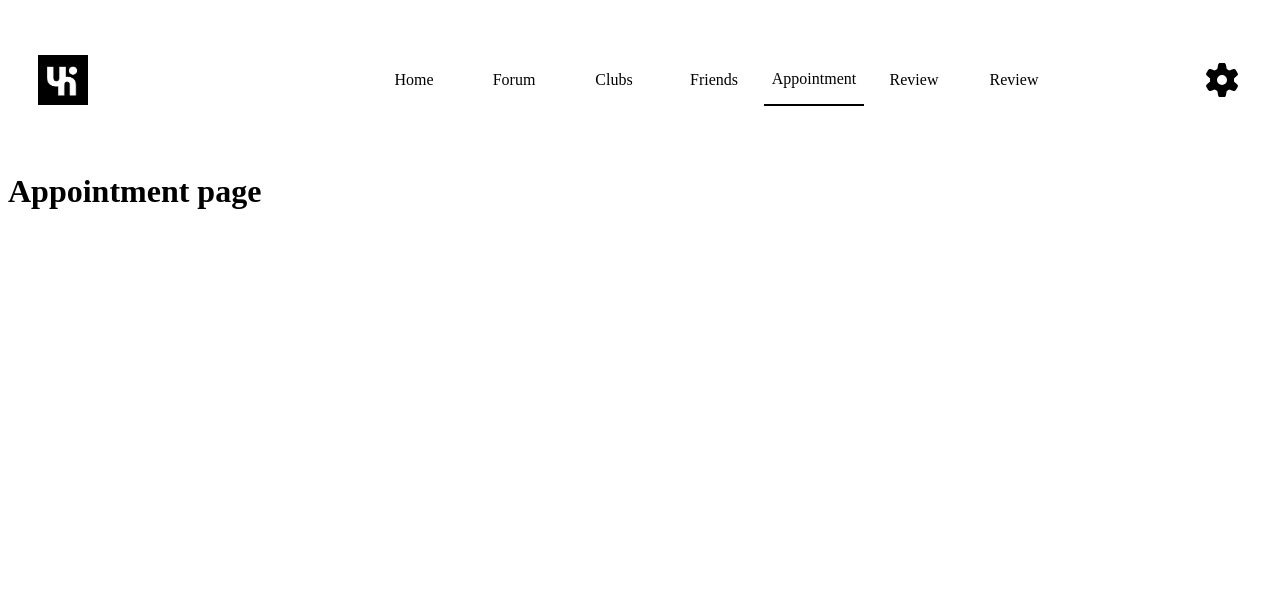
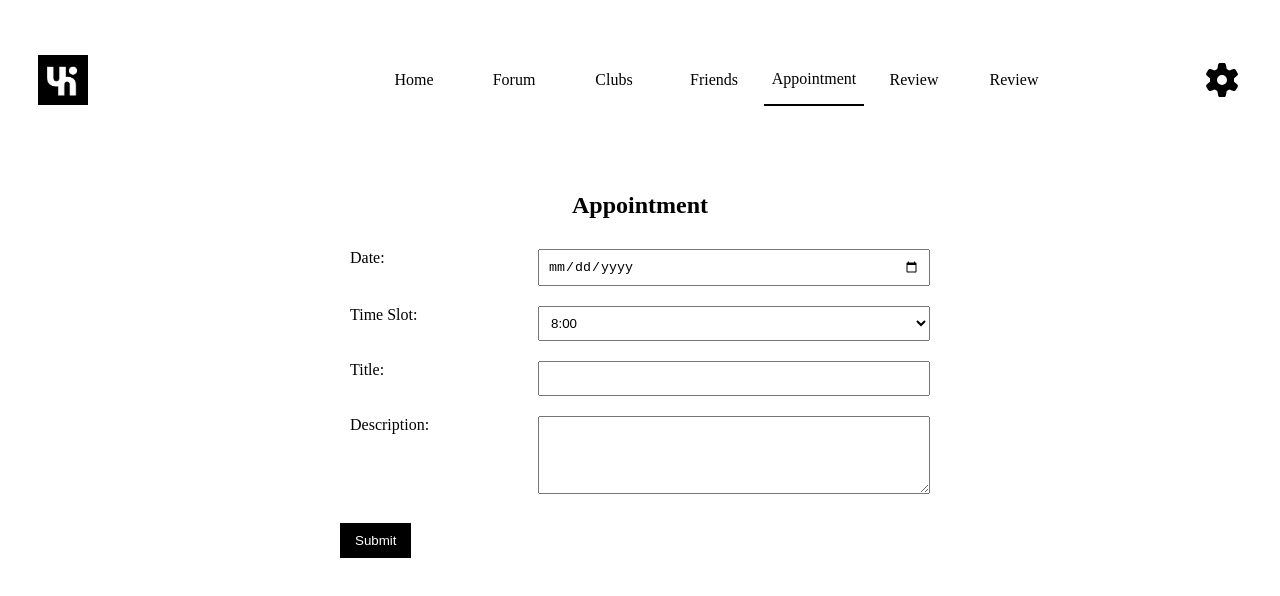
Before and after one commit to Suusana/UniCircle, a React (Vite) app in the folder Frontend/: page /main/appointment in a window 1280 px wide. Shown: the top 596 px of the page. Built offline with nearby package versions, Linux system fonts and the light colour scheme.

Commit message:
Appointment page

```diff
--- a/Frontend/src/components/ClubCard.jsx
+++ b/Frontend/src/components/ClubCard.jsx
@@ -4,7 +4,7 @@ import img from "../assets/example.png"
 import { Link } from "react-router-dom";
 
 const Card = styled.div`
-  width: 280px;
+  width: 18%;
   border-radius: 12px;
   box-shadow: 0 4px 12px rgba(0,0,0,0.1);
   overflow: hidden;
--- a/Frontend/src/pages/Appointment.jsx
+++ b/Frontend/src/pages/Appointment.jsx
@@ -1,8 +1,103 @@
-function Appointment() {
+import React from "react";
+import styled from "styled-components";
+
+const Container = styled.div`
+  padding: 20px;
+  max-width: 600px;
+  margin: 0 auto;
+`;
+
+const Title = styled.h2`
+  text-align: center;
+  margin-bottom: 20px;
+`;
+
+const Table = styled.table`
+  width: 100%;
+  border-collapse: collapse;
+`;
+
+const Td = styled.td`
+  padding: 10px;
+  vertical-align: top;
+`;
+
+const Input = styled.input`
+  width: 100%;
+  padding: 8px;
+  box-sizing: border-box;
+`;
+
+const Select = styled.select`
+  width: 100%;
+  padding: 8px;
+  box-sizing: border-box;
+`;
+
+const Textarea = styled.textarea`
+  width: 100%;
+  padding: 8px;
+  box-sizing: border-box;
+`;
+
+const Button = styled.button`
+  padding: 10px 15px;
+  background-color:rgb(0, 0, 0);
+  color: white;
+  border: none;
+  cursor: pointer;
+  margin-top: 15px;
+
+  &:hover {
+    background-color:rgb(101, 101, 101);
+  }
+`;
+
+const Appointment = () => {
   return (
-    <>
-      <h1>Appointment page</h1>
-    </>
+    <Container>
+      <Title>Appointment</Title>
+      <Table>
+        <tbody>
+          <tr>
+            <Td><label>Date:</label></Td>
+            <Td><Input type="date" /></Td>
+          </tr>
+          <tr>
+            <Td><label>Time Slot:</label></Td>
+            <Td>
+              <Select>
+                <option>8:00</option>
+                <option>9:00</option>
+                <option>10:00</option>
+                <option>11:00</option>
+                <option>12:00</option>
+                <option>13:00</option>
+                <option>14:00</option>
+                <option>15:00</option>
+                <option>16:00</option>
+                <option>17:00</option>
+                <option>18:00</option>
+                <option>19:00</option>
+                <option>20:00</option>
+                <option>21:00</option>
+                <option>22:00</option>
+              </Select>
+            </Td>
+          </tr>
+          <tr>
+            <Td><label>Title:</label></Td>
+            <Td><Input type="text" /></Td>
+          </tr>
+          <tr>
+            <Td><label>Description:</label></Td>
+            <Td><Textarea rows="4" /></Td>
+          </tr>
+        </tbody>
+      </Table>
+      <Button>Submit</Button>
+    </Container>
   );
-}
+};
+
 export default Appointment;
--- a/Frontend/src/pages/Clubs.jsx
+++ b/Frontend/src/pages/Clubs.jsx
@@ -2,10 +2,12 @@ import ClubCard from "../components/ClubCard";
 import styled from "styled-components";
 
 const FlexDiv = styled.div`
-  display: grid;
-  grid-template-columns: repeat(4, 1fr); /* 一行 4 个 */
-  gap: 16px;                             /* 上下左右间距 */
-  padding: 16px;
+display: flex;
+  flex-wrap: wrap;
+  gap: 20px;
+  padding: 15px;
+  justify-content: center;
+  align-items: flex-start;
 `;
 
 function Clubs() {
```
